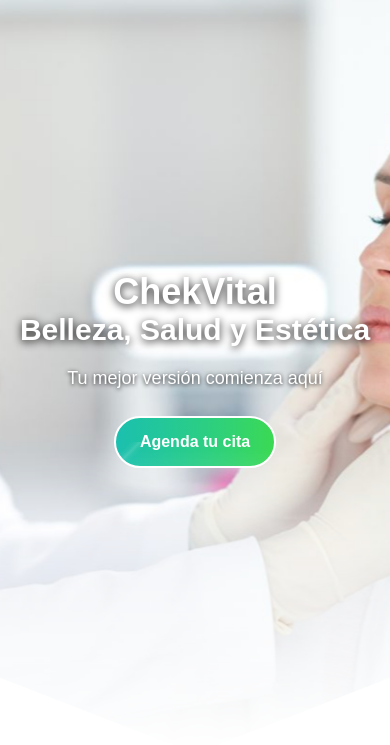
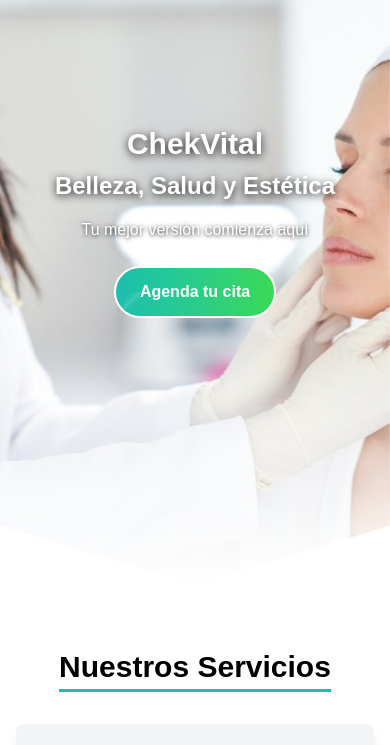
Before and after one commit to Anaguirv/CheckVital, an Astro site: page / in a window 390 px wide. Shown: the part 86-831 px from the top of the page. Built offline with nearby package versions, Linux system fonts and the light colour scheme; Astro itself is replaced by a stand-in of ours.

Commit message:
mod style hero

```diff
--- a/src/components/Hero.astro
+++ b/src/components/Hero.astro
@@ -1,19 +1,32 @@
+
 <section
-    class="bg-[url('/acido-hialuronico.jpg')] bg-cover bg-center h-[90vh] flex items-center justify-center text-white text-center
+  class="relative bg-[url('/acido-hialuronico.jpg')] bg-cover bg-center text-white text-center overflow-hidden
+             flex items-center justify-center
+             h-[70vh] sm:h-[80vh] md:h-[90vh]
              mask-b-from-60% mask-b-to-100%"
   style="clip-path: polygon(0 0, 100% 0, 100% 90%, 50% 100%, 50% 100%, 0 90%);"
 >
-  <div>
-    <h1 class="text-4xl md:text-6xl font-bold drop-shadow-[0_2px_4px_rgba(0,0,0,0.9)] fade-in">ChekVital</h1>
-    <h1 class="text-3xl md:text-5xl font-bold drop-shadow-[0_2px_4px_rgba(0,0,0,0.9)] fade-in">Belleza, Salud y Estética</h1>
-    <p class="mt-4 text-lg drop-shadow-[0_1px_2px_rgba(0,0,0,0.9)] fade-in">Tu mejor versión comienza aquí</p>
+    <div class="px-4 max-w-3xl w-full mt-[-8rem] sm:mt-0">
+    <h1 class="text-3xl sm:text-4xl md:text-6xl font-bold drop-shadow-[0_2px_4px_rgba(0,0,0,0.9)] fade-in">
+        ChekVital
+    </h1>
+    <h2 class="text-2xl sm:text-3xl md:text-5xl font-bold drop-shadow-[0_2px_4px_rgba(0,0,0,0.9)] fade-in mt-2">
+        Belleza, Salud y Estética
+    </h2>
+    <p class="mt-4 text-base sm:text-lg drop-shadow-[0_1px_2px_rgba(0,0,0,0.9)] fade-in">
+        Tu mejor versión comienza aquí
+    </p>
     <a
         href="https://walink.co/cd5e01"
         target="_blank"
-    class="border-2 border-solid mt-6 inline-block text-white font-semibold px-6 py-3 rounded-full bg-gradient-to-r from-primary to-secondary-light transition delay-150 duration-300 ease-in-out hover:-translate-y-1 hover:scale-110 hover:bg-secondary-dark metallic-effect">
+        class="mt-6 inline-block text-white font-semibold px-6 py-3 rounded-full border-2 border-white
+            bg-gradient-to-r from-primary to-secondary-light transition duration-300 ease-in-out
+            hover:-translate-y-1 hover:scale-110 hover:bg-secondary-dark metallic-effect"
+    >
         Agenda tu cita
     </a>
     </div>
+
 </section>
 
 <style>
@@ -25,10 +38,7 @@
   .metallic-effect::before {
     content: '';
     position: absolute;
-    top: 0;
-    left: 0;
-    right: 0;
-    bottom: 0;
+    inset: 0;
     background: linear-gradient(
       135deg,
       transparent 0%,
```
Lines whose indentation alone changed are shown as unchanged.
